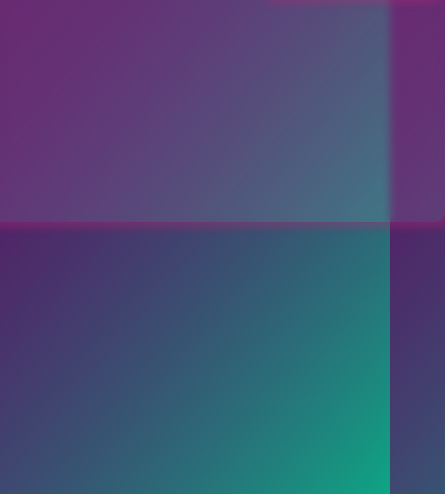
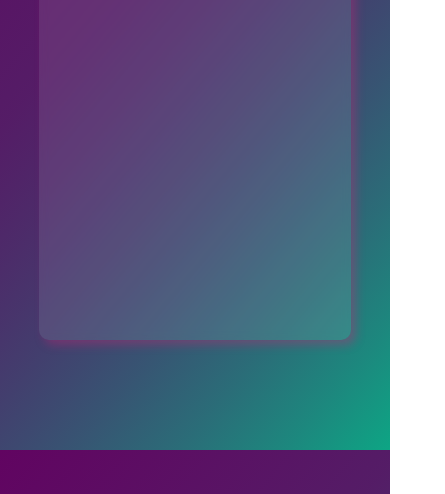
Before and after one commit to vanessamie/todo-list, a plain HTML site: page index.html in a window 390 px wide. Shown: the part 350-844 px from the top of the page, 445 px wide, since content can reach past the window. Drawn offline with Linux system fonts and the light colour scheme; a web font is replaced by a local one.

Commit message:
responsividade ok

```diff
--- a/assets/css/style.css
+++ b/assets/css/style.css
@@ -21,11 +21,9 @@ body {
 }
 
 .container {
-    align-items: center;
     display: flex;
     justify-content: center;
 
-    min-height: 100vh;
     width: 100vw;
 }
 
@@ -36,10 +34,7 @@ body {
 
     box-shadow: var(--box-shadow);
     font-family: "Space Mono", monospace;
-    max-width: 70vw;
 
-    min-width: 50rem;
-    min-height: 30rem;
     -webkit-backdrop-filter: blur(4px);
 }
 
@@ -73,7 +68,6 @@ body {
 .form__input {
     background-color: var(--background-glass);
     border-color: var(--border);
-
     color: var(--color);
     width: calc(60% - 1rem);
 }
@@ -122,8 +116,8 @@ body {
 .check-button,
 .delete-button {
     background-image: linear-gradient(to right, #2b5876 0%, #4e4376  51%, #2b5876  100%);
+    background-size: 200% auto;
     border: none;
-    background-size: 200% auto;
 
     border-radius: 0.5rem;
     box-shadow: var(--box-shadow);
@@ -153,3 +147,32 @@ body {
 .task.done .content {
     text-decoration: line-through;
 }
+
+@media screen and (min-width: 0) {
+    .container {
+        align-items: flex-start;
+        margin: 4rem 0 0;
+        min-height: 90vh;
+    }
+    .todo-list {
+        max-width: 80%;
+        min-height: 65rem;
+        min-width: 80%;
+
+    }
+}
+
+@media screen and (min-width: 768px) {
+    .container {
+        align-items: center;
+        margin-top: 0;
+        min-height: 100vh;
+    }
+
+    .todo-list {
+        max-width: 70vw;
+        min-height: 30rem;
+        min-width: 50rem;
+    }
+
+}
```
